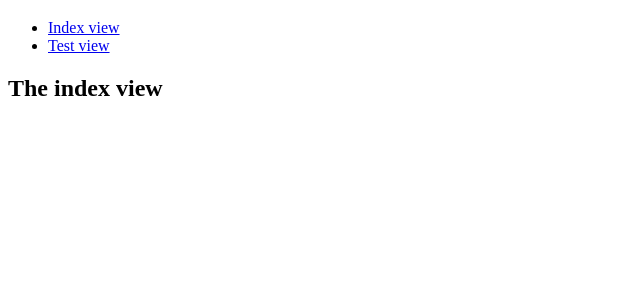
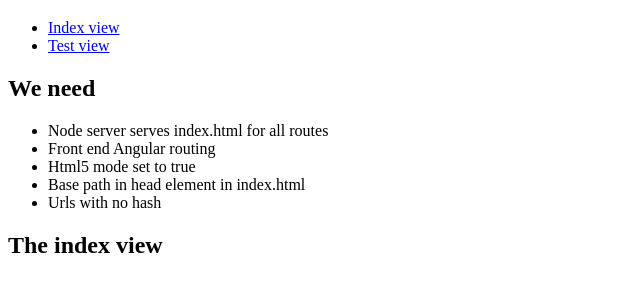
Before and after one commit to henrikmathiesen/angular-html5-routing, a website: page index.html in a window 1280 px wide. Shown: the part 61-352 px from the top of the page, without its empty margins (0-640 px from the left). Drawn offline with nearby package versions, Linux system fonts and the light colour scheme; some packages are replaced by stand-ins of ours; files that its build step writes are made by us from their sources.

Commit message:
-text info

```diff
--- a/Gruntfile.js
+++ b/Gruntfile.js
@@ -31,6 +31,7 @@ module.exports = function (grunt) {
 				options: { compress: { pure_funcs: ['console.log'] } }
 			}
 		},
+
 		watch: {
 			scripts: {
 				files: ['./app/js/src/**/*.js'],
--- a/index.html
+++ b/index.html
@@ -16,6 +16,15 @@
       <li><a href="/test">Test view</a></li>
     </ul>
 
+    <h2>We need</h2>
+    <ul>
+      <li>Node server serves index.html for all routes</li>
+      <li>Front end Angular routing</li>
+      <li>Html5 mode set to true</li>
+      <li>Base path in head element in index.html</li>
+      <li>Urls with no hash</li>
+    </ul>
+
     <div ng-view=""></div>
 
     <script src="/app/js/lib.js"></script>
```
Also changed, not shown: 1 other file.
